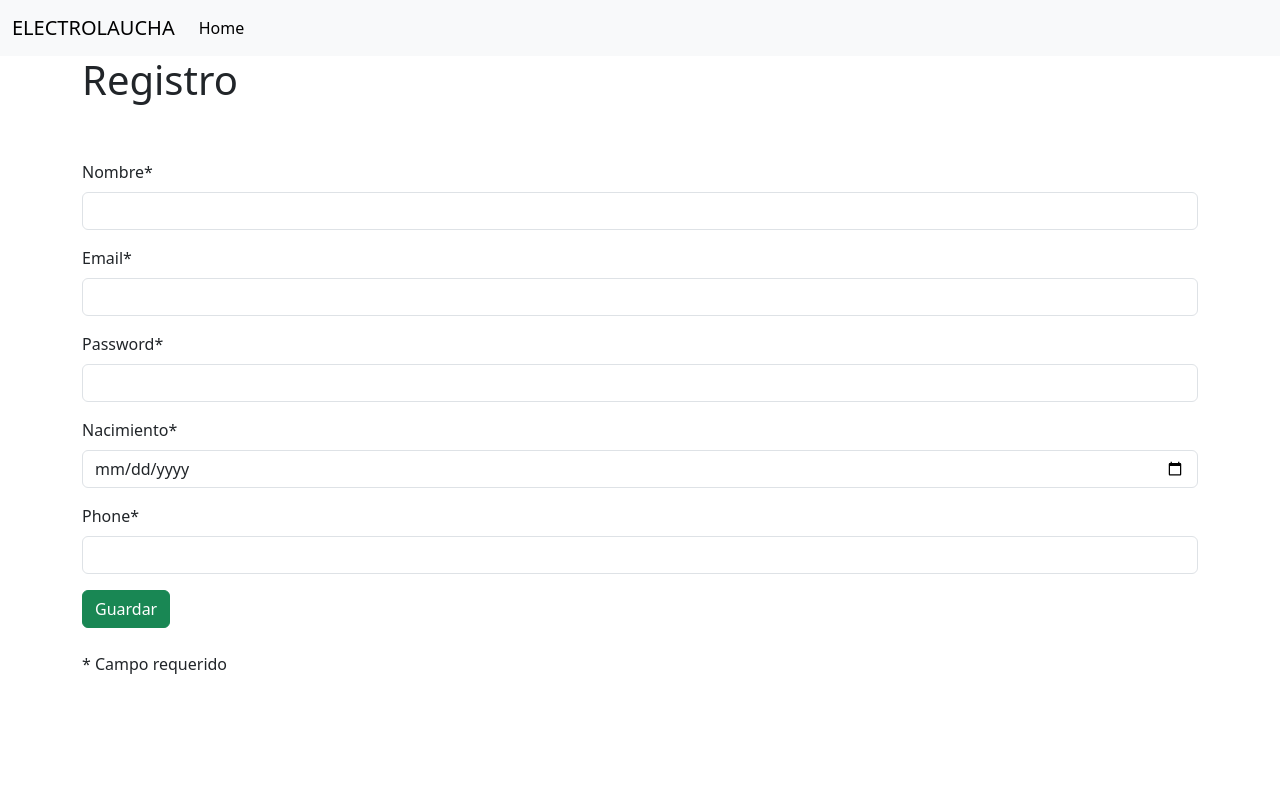
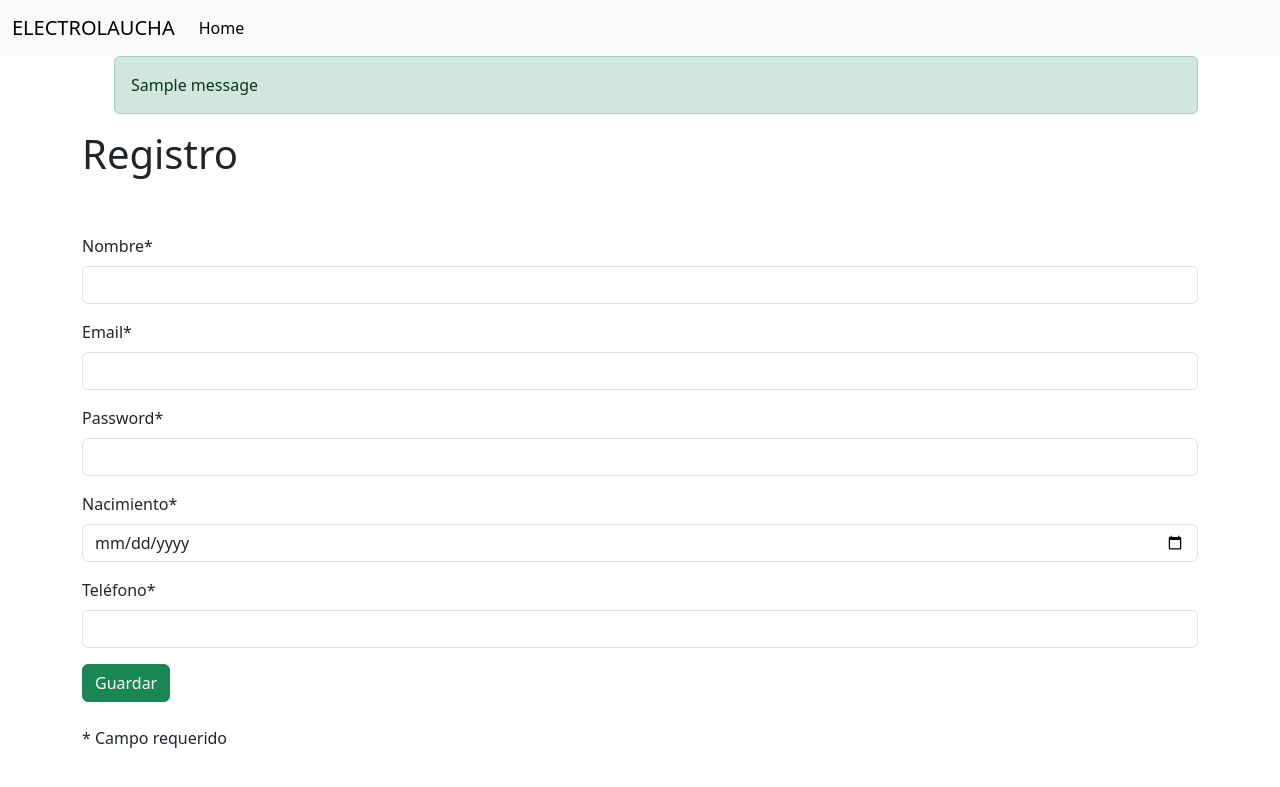
Before and after one commit to BrunoSaler/mi_code, a Django app: page /registro/ in a window 1280 px wide. Shown: the top 787 px of the page. Run offline with Django 4.2, Linux system fonts and the light colour scheme; tables that the repository leaves empty hold one stand-in row (values such as "Sample post"); one stand-in notice (Sample message) is shown; some libraries are stand-ins or nearby versions.

Commit message:
registro con mensaje de confirmación

```diff
--- a/Tercera_pre-entrega_Salerno/preentrega3/app1/forms.py
+++ b/Tercera_pre-entrega_Salerno/preentrega3/app1/forms.py
@@ -6,9 +6,8 @@ from . import models
 class UsuarioForm(forms.ModelForm):
     class Meta:
         model = models.Usuario
-        fields = ["nombre", "email", "password", "nacimiento", "phone"]
+        fields = ["nombre", "email", "password", "nacimiento", "telefono"]
+        labels = {'telefono': ('Teléfono'),}
         widgets = {
-            "nacimiento": forms.DateInput(
-                attrs={'type': 'date', 'placeholder': 'dd-mm-yyyy', 'class': 'form-control'}
-            )
+            "nacimiento": forms.DateInput(attrs={'type': 'date', 'placeholder': 'dd-mm-yyyy', 'class': 'form-control'})
         }
--- a/Tercera_pre-entrega_Salerno/preentrega3/app1/models.py
+++ b/Tercera_pre-entrega_Salerno/preentrega3/app1/models.py
@@ -40,7 +40,7 @@
     email = models.CharField(max_length=100, unique=True)
     password = models.CharField(max_length=100)
     nacimiento = models.DateField()
-    phone = models.CharField(max_length=100)
+    telefono = models.CharField(max_length=100)
 
     def __str__(self):
         return self.email
--- a/Tercera_pre-entrega_Salerno/preentrega3/app1/templates/app1/registrousuario.html
+++ b/Tercera_pre-entrega_Salerno/preentrega3/app1/templates/app1/registrousuario.html
@@ -2,6 +2,15 @@
 {% load crispy_forms_tags %}
 
 {% block content %}
+    {% if messages %}
+    <ul class="messages">
+        {% for message in messages %}
+        <div class="alert alert-success" role="alert">
+            {{ message }}
+        </div>
+        {% endfor %}
+    </ul>
+    {% endif %}
     <h1>Registro</h1>
     <br><br>
     <form method="post">
--- a/Tercera_pre-entrega_Salerno/preentrega3/app1/views.py
+++ b/Tercera_pre-entrega_Salerno/preentrega3/app1/views.py
@@ -1,4 +1,6 @@
+from time import sleep
 from django.shortcuts import render, redirect
+from django.contrib import messages
 from datetime import date
 from . import forms
 
@@ -36,7 +38,11 @@ def view_registrar_usuario(request):
         form = forms.UsuarioForm(request.POST)
         if form.is_valid():
             form.save()
-            return redirect("http://127.0.0.1:8000/")
+            messages.success(request, "Te has registrado correctamente.")
+            return redirect("/registro")
+        else:
+            messages.error(request, "Intentelo nuevamente en unos minutos.")
+            return redirect("/registro")
     else:
         form = forms.UsuarioForm()
     return render(request, "app1/registrousuario.html", {"form": form})
```
Also changed, not shown: Tercera_pre-entrega_Salerno/preentrega3/app1/migrations/0010_rename_phone_usuario_telefono.py (added), Tercera_pre-entrega_Salerno/preentrega3/db.sqlite3.
